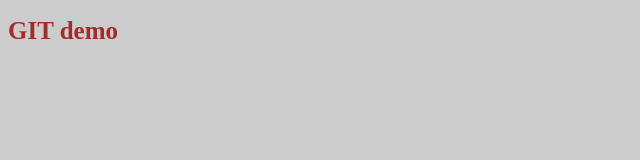
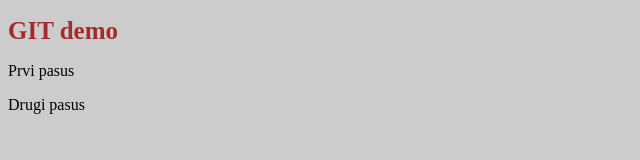
Before and after one commit to marijanagrujcic/smart, a plain HTML site: page index.html in a window 1280 px wide. Shown: the whole page, without its empty margins (0-640 px from the left). Drawn offline with Linux system fonts and the light colour scheme.

Commit message:
Dodata dva pasusa

```diff
--- a/index.html
+++ b/index.html
@@ -8,5 +8,7 @@
 </head>
 <body>
     <h1>GIT demo</h1>
+    <p>Prvi pasus</p>
+    <p>Drugi pasus</p>
 </body>
 </html>
```
